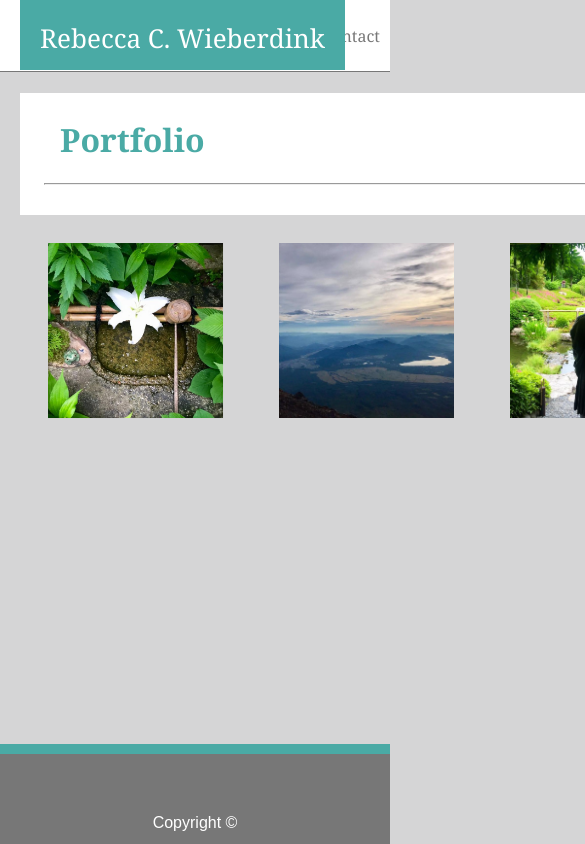
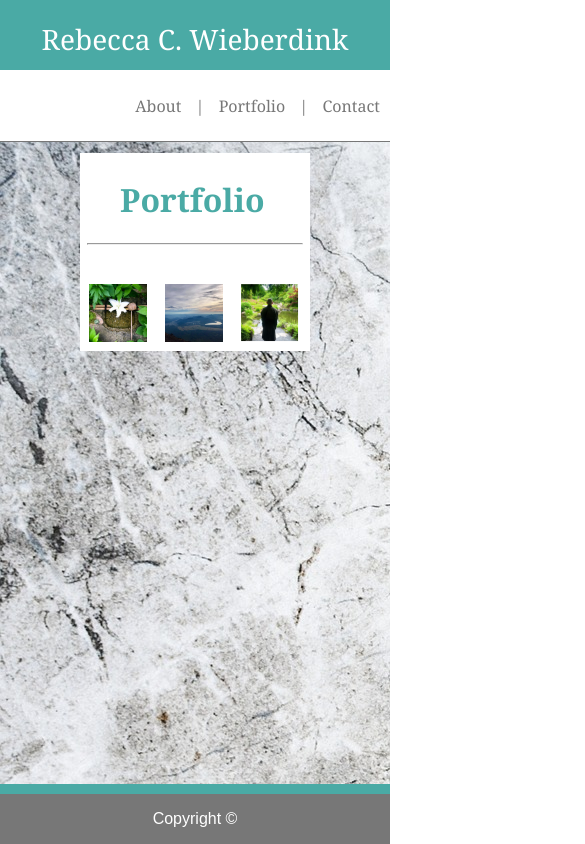
Before and after one commit to rebeccaui/Basic-Portfolio, a plain HTML site: page portfolio.html in a window 390 px wide. Shown: the top 844 px of the page, 585 px wide, since content can reach past the window. Drawn offline with Linux system fonts and the light colour scheme.

Commit message:
Responsive Push

```diff
--- a/assets/css/style.css
+++ b/assets/css/style.css
@@ -1,13 +1,16 @@
 body {
-    background-color: rgb(213, 213, 214);
-    margin: 0;
+    background: url(../images/background.jpg);
+    margin: 60px;
+}
+
+.navBar {
+    position: fixed;
 }
 
 .menuBar {
     height: 46px;
     width: 100%;
-    float: center;
-    position: fixed;
+    float: left;
     z-index: 1;
     text-align: right;
     color: #777777;
@@ -23,8 +26,6 @@ body {
 
 .nameBox {
     float: left;
-    position: relative;
-    position: fixed;
     z-index: 2;
     height: 70px;
     width: 325px;
@@ -58,15 +59,18 @@ body {
 .container {
     float: center;
     z-index: 3;
-    width: 960px;
-    max-width: 100%;
-    padding: 0 0;
-    margin-left: auto;
-    margin-right: auto;
+    padding: 0px 0px;
+    margin-left: 20px;
+    margin-right: 20px;
+    max-width: 80%;
     background-color: #ffffff;
     border-width: 10px 20px 10px 20px;
     font-family: Georgia, 'Times New Roman', Times, serif;
 
+}
+
+#exposition {
+    padding-top: 20px;
 }
 
 h1 {
@@ -76,19 +80,14 @@ h1 {
 
 .divider {
     display: block;
-    border: 1px solid #777777;
+    border: 1px solid #999999;
     margin: 0px;
-}
-
-#exposition {
-    padding-top: 20px;
 }
 
 .img {
     float: left;
-    overflow: hidden;
     display: block;
-    width: 200px;
+    width: 250px;
     border-width: 10px 10px 10px 10px;
     border-style: hidden;
     margin: 10px 20px 10px 40px;
@@ -108,6 +107,7 @@ h1 {
     margin: 30px 30px 30px 30px;
     color: #777777;
     max-width: 100%;
+    text-align: justify;
 }
 
 .clearfix::after {
@@ -118,18 +118,19 @@ h1 {
 
 .footer {
     clear: both;
-    height: 30px;
+    height: 50px;
     width: 100%;
     position: fixed;
     color: white;
     background-color: #777777;
-    padding: 60px 0px 0px 0px;
+    line-height: 50px;
     bottom: 0px;
     border-style: solid;
     border-color: #4aaaa5;
     border-width: 10px 0px 0px 0px;
     text-align: center;
     font-family: Arial, Helvetica, sans-serif;
+    left: 0;
 
 }
 
@@ -194,8 +195,14 @@ li {
     border: none;
     padding: 5px 10px 5px 10px;
     border: 0px;
-    margin: 7px 0px 0px 3px;
+    margin: 7px 0px 13px 3px;
     font-size: 16px;
+}
+
+#portfolioRow1 {
+    width: 100%;
+    display: inline-block;
+    text-align: center;
 }
 
 .workSample {
@@ -242,27 +249,66 @@ li {
     clear: both;
 }
 
-@media only screen and (max-width: 768px) {
-    /*For unknown devices*/
-    .container {
-        max-width: 100%
-    }
-}
-
 @media only screen and (max-width: 980px) {
+    /*For tablet devices*/
     .container {
         max-width: 700px;
         margin-left: 20px;
         margin-right: 20px;
+        float: center;
     }
 }
 
+
+@media only screen and (max-width: 768px) {
+    /*For small devices*/
+    .container {
+        max-width: 100%;
+        float: center;
+    }
+
+    .navBar {
+        margin: 0 0;
+        width: 100%;
+        left: 0;
+    }
+
+    .menuBar {
+        margin-top: 70px;
+    }
+}
+
+
+
 @media only screen and (max-width: 640px) {
+    /*For small devices*/
+    .container {
+        max-width: 100%;
+        float: center;
+    }
     .img {
         display: block;
-        width: 200px;
+        width: 50%;
         margin: auto;
         max-width: 100%;
         float: none;
     }
+
+    .nameBox {
+        width: 100%;
+        float: none;
+        font-size: 28px;
+
+    }
+
+    .navBar {
+        margin: 0 0;
+        width: 100%;
+        left: 0;
+    }
+
+    .menuBar {
+        margin-top: 70px;
+    }
+
 }
--- a/portfolio.html
+++ b/portfolio.html
@@ -8,10 +8,12 @@
 
     <header>
         <!--h1: The most important heading-->
-        <div class="menuBar"><a href="index.html">About</a> |
+        <div class="menuBar navBar">
+            <a href="index.html">About</a> |
             <a href="portfolio.html">Portfolio</a> |
             <a href="contact.html">Contact</a></div>
-        <div class="nameBox">
+
+        <div class="nameBox navBar">
             <div class="name">Rebecca C. Wieberdink</div>
         </div>
     </header>
@@ -29,7 +31,7 @@
 
         <br>
 
-        <div class="row">
+        <div class="row" id="portfolioRow1">
             <!--Changed the columns to three for style preferences-->
             <div class="col-lg-4">
                 <img class="workSample" src="assets/images/kyoto.jpg">
```
Also changed, not shown: contact.html (+3 -3 lines), index.html (+7 -3 lines), assets/images/background.jpg (added).
